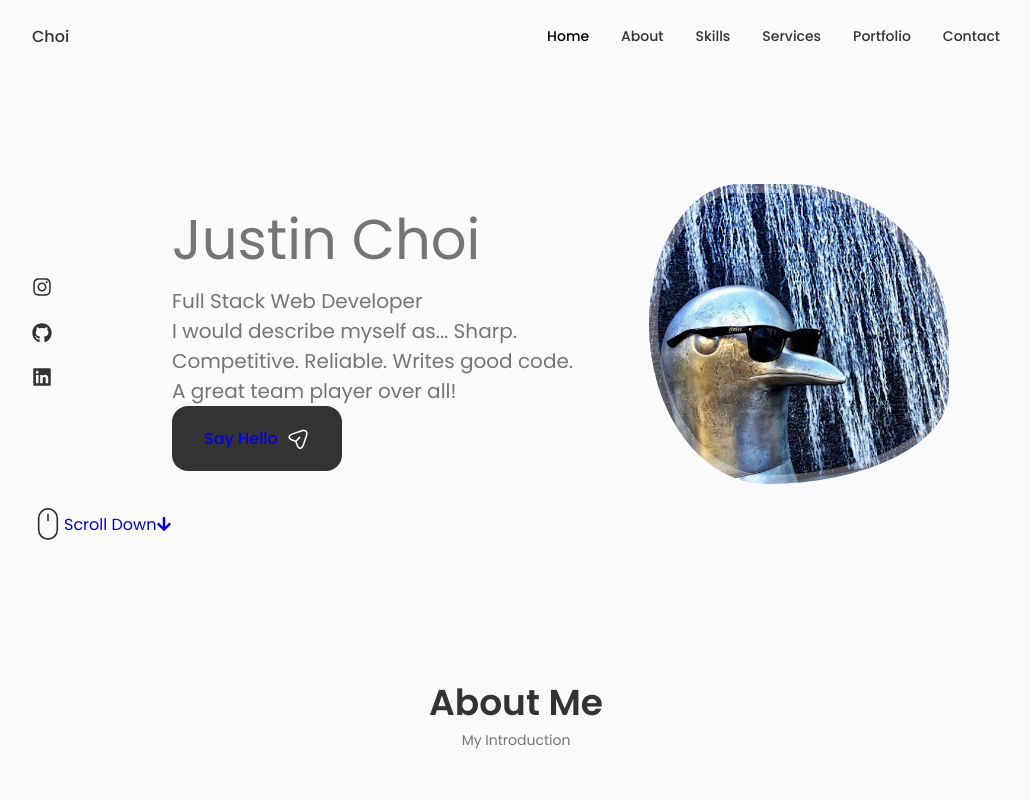
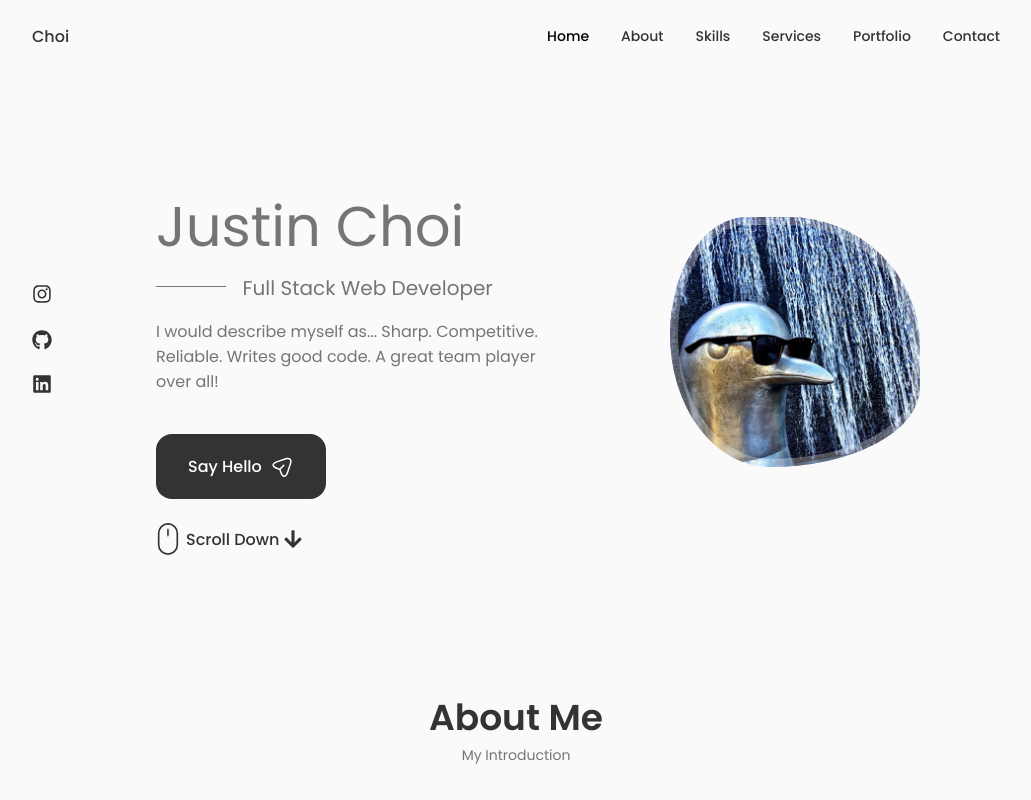
Before and after one commit to justinschoi93/portfolio, a React (Vite) app in the folder v3.0/: page / in a window 1280 px wide. Shown: the top 800 px of the page, without its empty margins (124-1155 px from the left). Built offline with nearby package versions, Linux system fonts and the light colour scheme.

Commit message:
Ready to merge

```diff
--- a/v3.0/src/components/home/Home.jsx
+++ b/v3.0/src/components/home/Home.jsx
@@ -22,8 +22,9 @@
                             <div className="home__title">Justin Choi</div>
                             <div className="home__subtitle">Full Stack Web Developer</div>
                             <div className="home__description">I would describe myself as... Sharp. Competitive. Reliable. Writes good code. A great team player over all!</div>
-                            <div className="button button--flex">
-                                <a href="#contact" className="button__link">Say Hello</a>
+                            <button className="button button--flex">
+                                Say Hello
+                                <a href="#contact" className="button__link">                                </a>
                                 <svg
                                     className="button__icon"
                                     xmlns="http://www.w3.org/2000/svg"
@@ -41,7 +42,7 @@
                                     fill="var(--container-color)"
                                     ></path>
                                 </svg>
-                            </div>
+                            </button>
                         </div>
                     </div>
                     <div className="home__scroll">
@@ -81,8 +82,8 @@
                                     }}
                                 ></path>
                             </svg>
-                            <span className="home__scroll-name">Scroll Down</span>
-                            <FaArrowDown/>
+                            <span className="home__scroll-text">Scroll Down</span>
+                            <FaArrowDown className="home__scroll-arrow"/>
                         </a>
                     </div>
                 </div>
--- a/v3.0/src/components/home/home.css
+++ b/v3.0/src/components/home/home.css
@@ -1,3 +1,7 @@
+.home__container {
+    row-gap: 7rem;
+}
+
 .home__content {
     grid-template-columns: 116px repeat(2, 1fr);
     padding-top: 5.5rem;
@@ -39,16 +43,27 @@
 }
 
 .home__subtitle {
-    font-size: 1.25rem;
-    color: var(--text-color);
+    position: relative;
+    font-size: var(--h3-font-size);
+    padding-left: 5.4rem;
+    font-weight: var(--font-normal);
+    margin-bottom: var(--mb-1);
+}
+
+.home__subtitle::before {
+    content: "";
+    position: absolute;
+    width: 70px;
+    height: 1px;
+    background-color: var(--text-color);
+    left: 0;
+    top: 1rem;
 }
 
 .home__description {
-    font-size: 1.25rem;
-    color: var(--text-color);
-
+    max-width: 400px;
+    margin-bottom: var(--mb-3);
 }
-
 
 @keyframes profile__animate {
     0% {
@@ -64,3 +79,112 @@
         border-radius: 60% 40% 30% 70%/60% 30% 70% 40%;
     }
 }
+
+.home__scroll {
+    margin-left: 9.25rem;
+}
+
+.wheel {
+    animation: scroll 2s ease infinite;
+}
+
+@keyframes scroll {
+    0% {
+        transform: translateY(0);
+    }
+
+    30% {
+        transform: translateY(3.75rem);
+    }
+}
+
+.home__scroll-text {
+    color: var(--title-color);
+    font-weight: var(--font-medium);
+    margin-right: var(--mb-0-25);
+    margin-left: 2px;
+}
+
+.home__scroll-arrow {
+    font-size: 1.25rem;
+    color: var(--title-color);
+}
+
+/* For Large Devices */
+@media screen and (min-width: 992px) {
+    .home__content {
+        grid-template-columns: 100px repeat(2, 1fr);
+        column-gap: 1.25rem;
+    }
+
+    .home__hand {
+        width: 26px;
+        height: 26px;
+    }
+
+    .home__subtitle {
+        /* margin-left: 3.75rem; */
+        margin-bottom: var(--mb-1);
+    }
+
+    .home__subtitle::before {
+        position: absolute;
+        left: 0;
+        top: 0.8rem;
+    }
+
+    .home__description {
+        max-width: initial;
+        margin-bottom: var(--mb-2-5);
+    }
+
+    .home__img {
+        width: 250px;
+        height: 250px;
+        box-shadow: inset 0 0 0 8px rgb(255 255 255 / 30%);
+    }
+
+    .home__scroll {
+        margin-left: 7.5rem;
+    }
+}
+
+/* For medium devices */
+@media screen and (max-width: 768px) {
+    .home__content {
+      grid-template-columns: 0.5fr 3fr;
+      padding-top: 3.5rem;
+    }
+
+    .home__img {
+      order: initial;
+      justify-self: initial;
+    }
+
+    .home__data {
+      grid-column: 1/3;
+    }
+
+    .home__img {
+      box-shadow: inset 0 0 0 6px rgb(255 255 255 / 30%);
+      width: 200px;
+      height: 200px;
+    }
+
+    .home__scroll {
+      display: none;
+    }
+  }
+
+  /* For small devices */
+  @media screen and (max-width: 350px) {
+    .home__img {
+      width: 180px;
+      height: 180px;
+    }
+
+    .home__hand {
+      width: 22px;
+      height: 22px;
+    }
+  }
```
